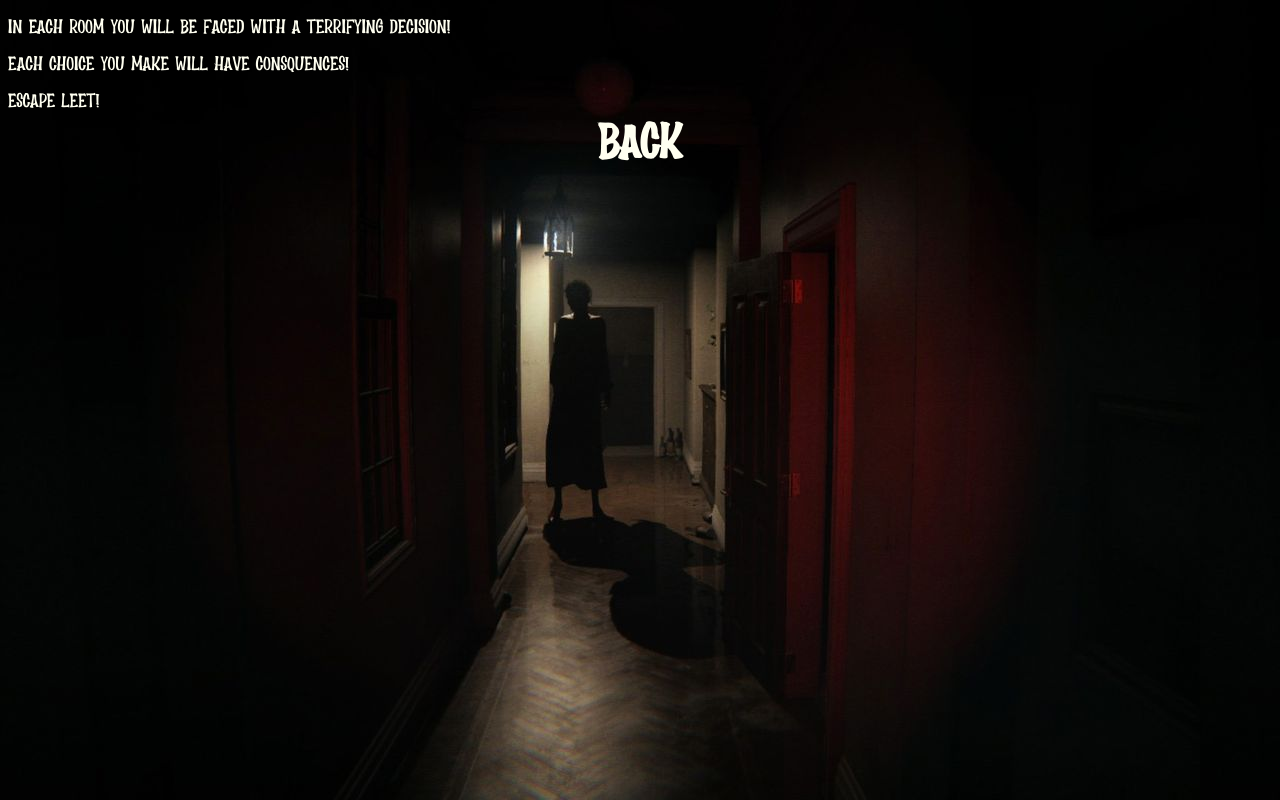
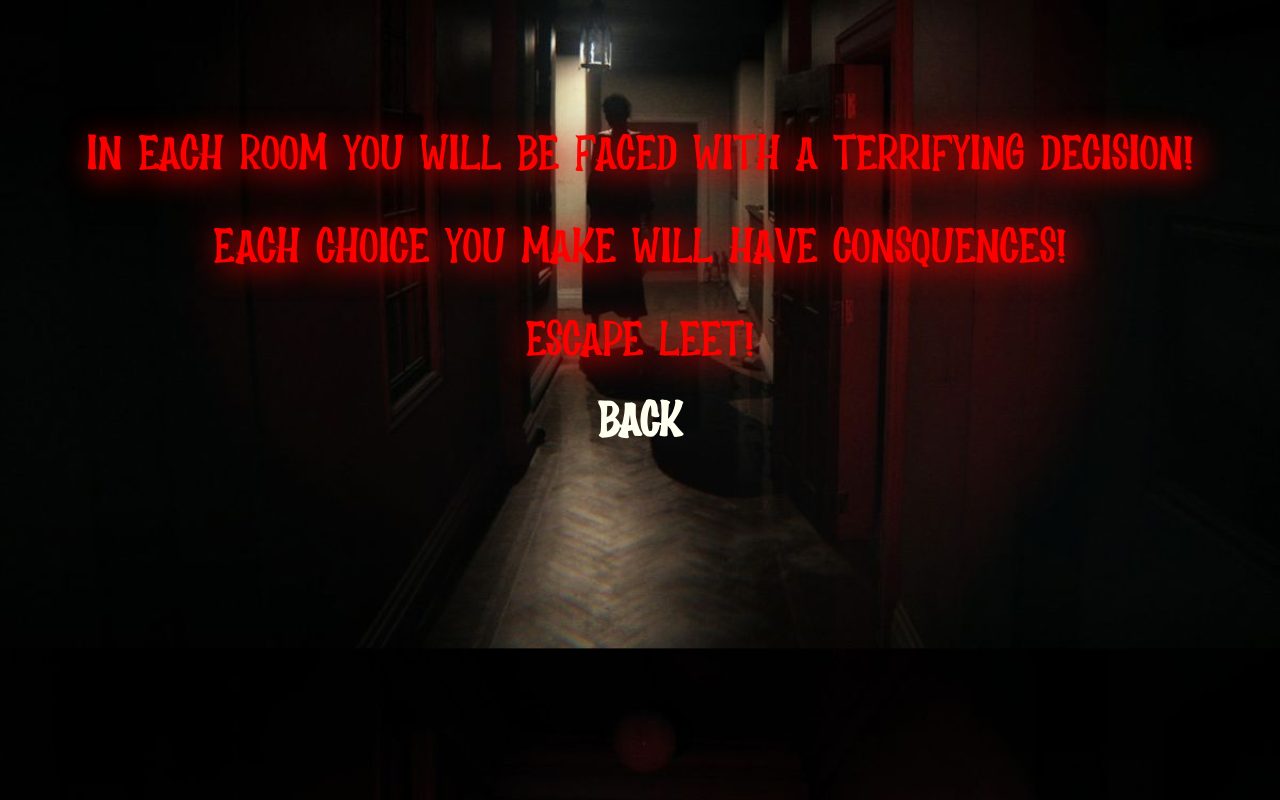
Before and after one commit to mikiwong1/Haunted-House, a plain HTML site: page rules.html in a window 1280 px wide. Drawn offline with Linux system fonts and the light colour scheme.

Commit message:
Update homepage.css

```diff
--- a/homepage.css
+++ b/homepage.css
@@ -8,6 +8,8 @@ body{
     font-family: Haunt;
     color:ivory;
     background-image:url("Images/homescreen2.jpg");
+    background-position: center;
+    background-size: cover;
 }
 
 /*#myVideo {
@@ -40,3 +42,11 @@ a{
 a:hover{
     color:red;
 }
+
+#rules{
+    color:red;
+    font-size: 40px;
+    text-align: center;
+    margin-top:10%;
+    filter: drop-shadow(5px 5px 15px red);
+}
```
